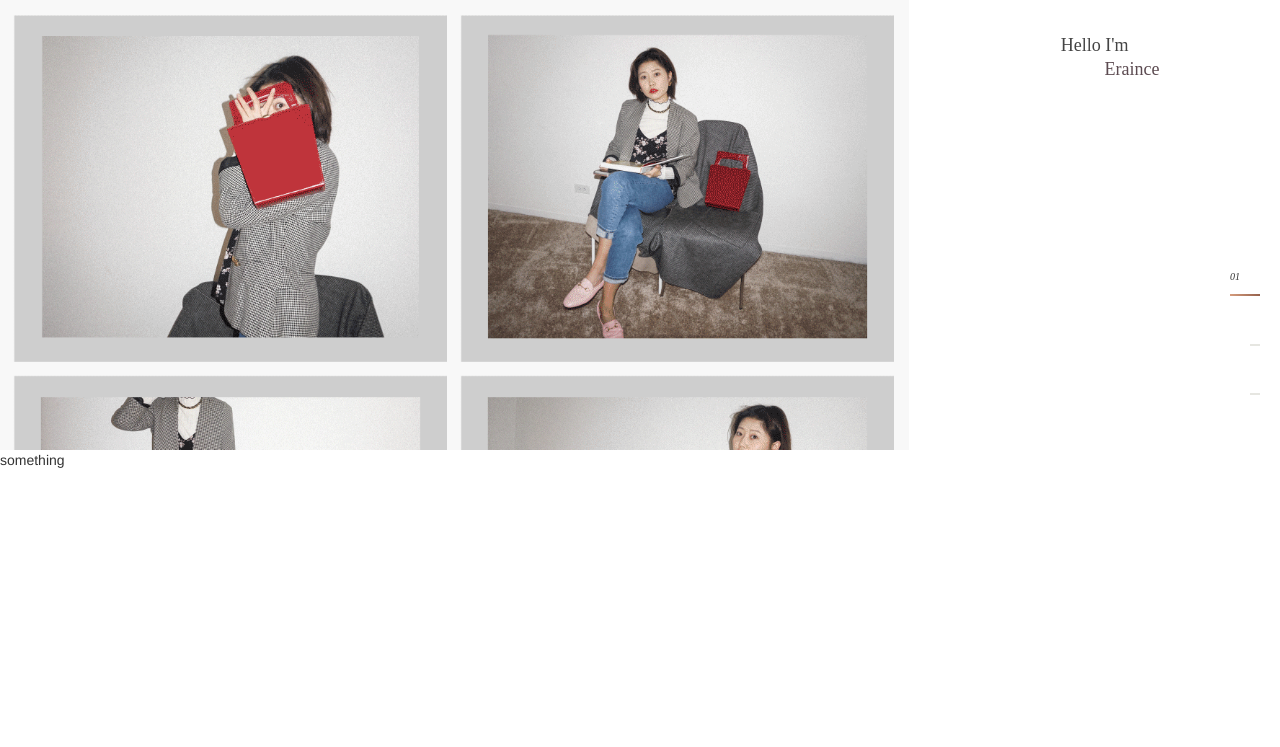
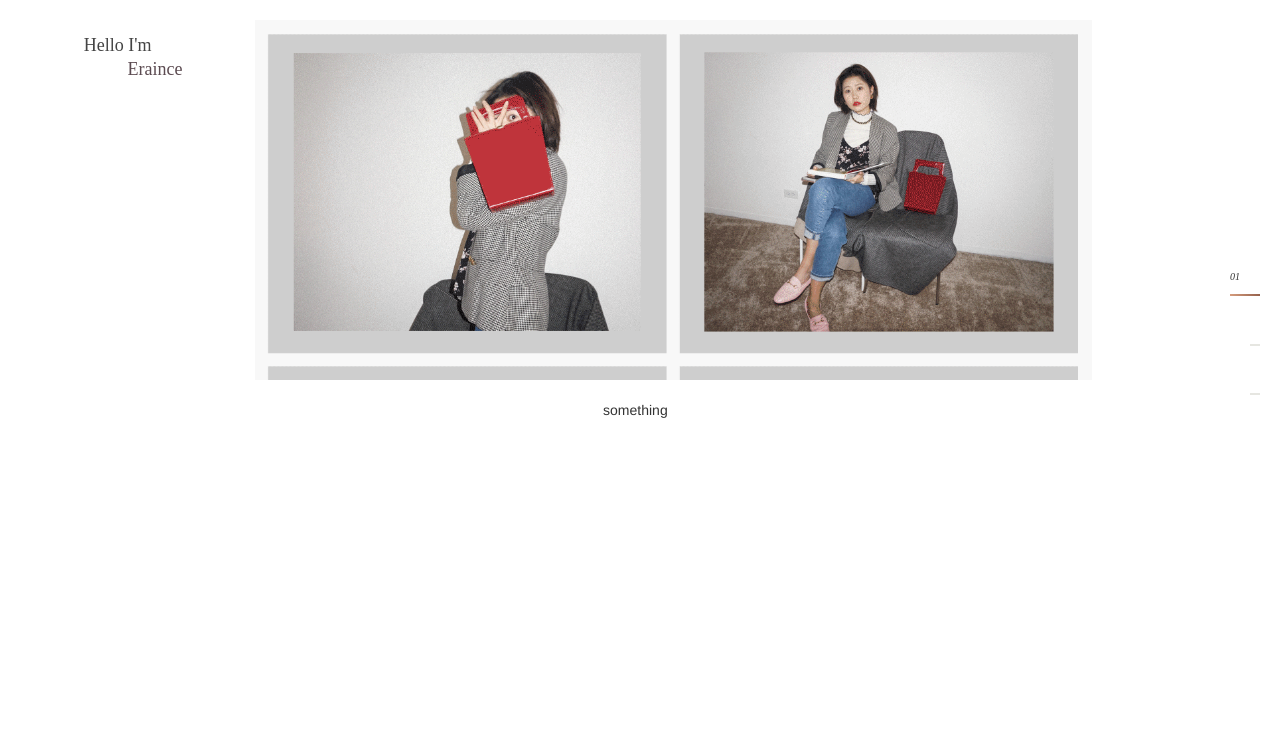
Before and after one commit to Eraince/personalWebsite, a PHP site: page / in a window 1280 px wide. Shown: the top 747 px of the page. Run offline with PHP 8.4, Linux system fonts and the light colour scheme; some libraries are stand-ins or nearby versions.

Commit message:
add feature page.

```diff
--- a/css/header.css
+++ b/css/header.css
@@ -119,12 +119,13 @@ a {
 .header-container {
 	display: grid;
 	width: 100%;
-	height: 450px;
-	grid-template: "b b b a";
+	height: 400px;
+	grid-template: "c b b b b b a";
 }
 
 .header-container div:nth-child(2){
 	grid-area: b;
+    margin: 20px;
 	background-image: url("../image/header_looping.gif");
   	background-repeat: no-repeat;
   	background-size: 100%;
--- a/css/report.css
+++ b/css/report.css
@@ -4,9 +4,9 @@
 .axis path,
 .axis line {
   fill: none;
-  stroke: #D4D8DA;
-  stroke-width: 1px;
-  shape-rendering: crispEdges;
+  stroke: grey;
+  stroke-width: 2px;
+  /*shape-rendering: crispEdges;*/
 }
 .toolTip {
   position: absolute;
@@ -14,7 +14,8 @@
   min-width: 80px;
   height: auto;
   background: none repeat scroll 0 0 #ffffff;
-  border: 1px solid #6F257F;
+  opacity: 0.8;
+
   padding: 14px;
   text-align: center;
 }
@@ -27,18 +28,20 @@ svg{
 }
 
 .report-container {
+  /*background-color: #CECECE;*/
   display: grid;
   width: 100%;
-  height: 450px;
-  grid-template: "a a a b b";
+  height: 350px;
+  grid-template: "a b b b b";
 }
 
 svg {
-  grid-area: b;
+  margin: 50px;
+  grid-area: a;
 }
 
-.#eport-title {
-  grid-template-areas: a;
+.#report-title {
+  grid-template-areas: b;
   font-family: 'Bree Serif';
   text-align: center;
 }
--- a/index.html
+++ b/index.html
@@ -51,19 +51,20 @@
   						</div>
   					</h1>
 				</div>
-      		<div></div>
+      		<div id="background"></div>
   		</div>
   	</header>
 <!-- report -->
   	<div id="report">
       <div class="report-container">
         <div id="report-title"> something </div>
-        <svg width="400" height="350"></svg>
+        <svg width="350" height="250"></svg>
       </div>
   	</div>
 
 <!-- feature -->
   	<div id="picture">
+      <img src="../image/feature.svg">
   		Hey Dude!
   	</div>
 <!-- gallery -->
--- a/javascript/report.js
+++ b/javascript/report.js
@@ -18,7 +18,7 @@ d3.json("report.json", function(error, data) {
     if (error) throw error;
 
     x.domain(data.map(function(d) { return d.pieces; }));
-    y.domain([0, d3.max(data, function(d) { return d.value; })]);
+    y.domain([0, 100]);
 
     g.append("g")
         .attr("class", "axis axis--x")
@@ -27,14 +27,15 @@ d3.json("report.json", function(error, data) {
 
     g.append("g")
         .attr("class", "axis axis--y")
-        .call(d3.axisLeft(y).ticks(5).tickFormat(function(d) { return parseInt(d / 1) + "%"; }).tickSizeInner([-width]))
+        .call(d3.axisLeft(y).ticks(4).tickFormat(function(d) { return parseInt(d / 1) ; }).tickSizeInner([-width]))
       .append("text")
         .attr("transform", "rotate(-90)")
         .attr("y", 6)
+        .attr("dx", 4)
         .attr("dy", "0.71em")
         .attr("text-anchor", "end")
-        .attr("fill", "#5D6971")
-        .text("Average House Price - (£)");
+        .attr("fill", "#E1694E")
+        .text("Wardobe Composition - (%)");
 
     g.selectAll(".bar")
         .data(data)
@@ -49,7 +50,7 @@ d3.json("report.json", function(error, data) {
               .style("left", d3.event.pageX - 50 + "px")
               .style("top", d3.event.pageY - 70 + "px")
               .style("display", "inline-block")
-              .html((d.pieces) + "<br>" + "£" + (d.value));
+              .html((d.pieces) + "<br>" + (d.value) + "%");
         })
             .on("mouseout", function(d){ tooltip.style("display", "none");});
 
```
Also changed, not shown: 1 other file.
